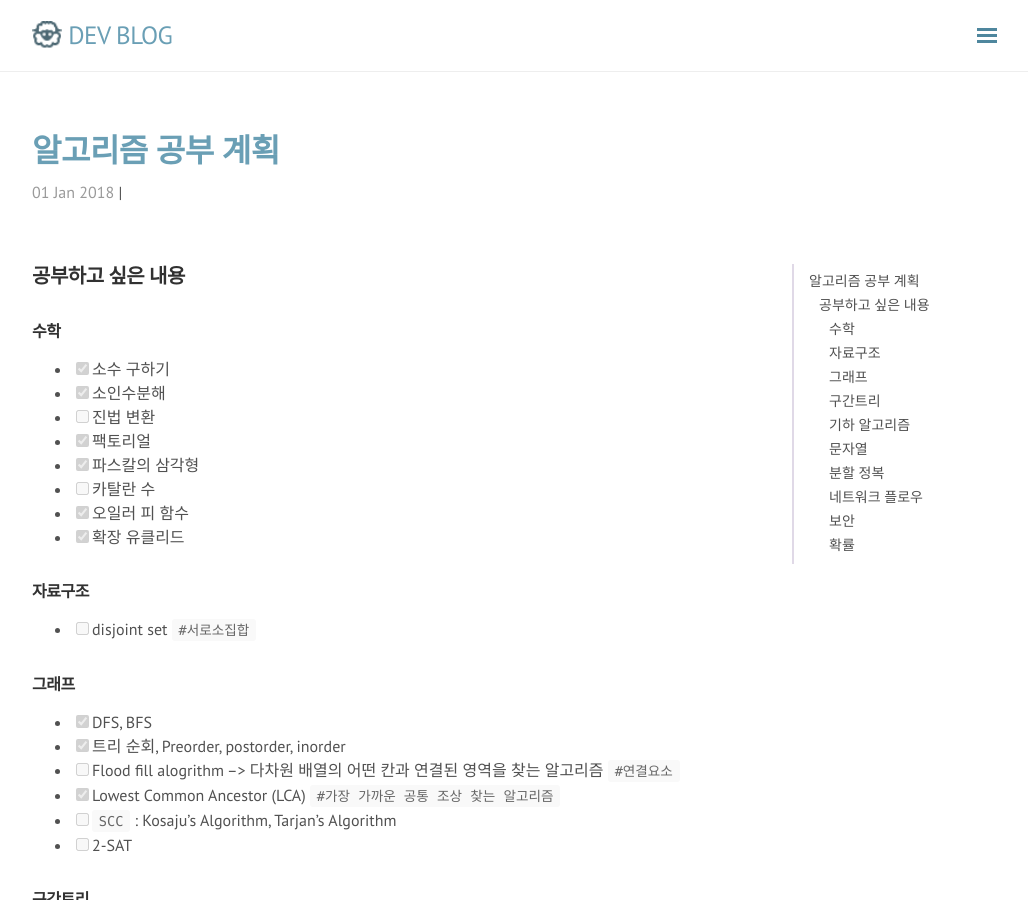
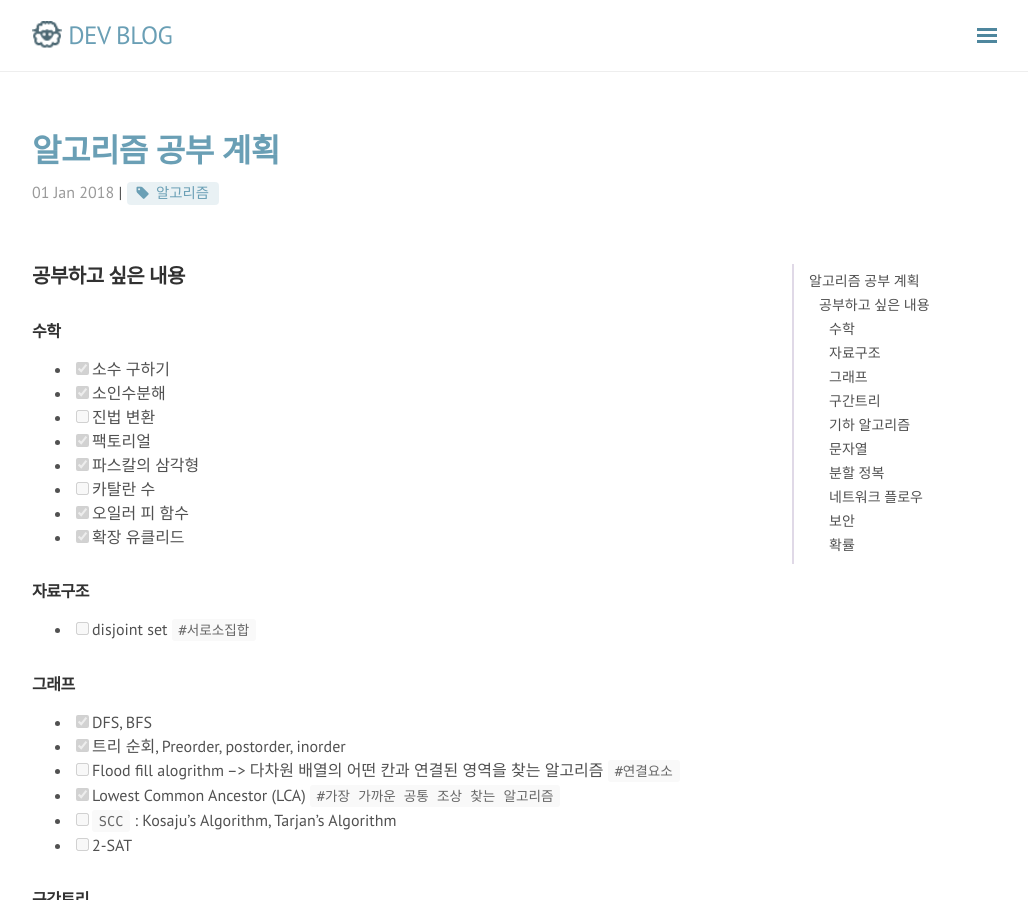
Before and after one commit to rmcodestar/rmcodestar.github.io, a Jekyll site: the page built from _posts/2018-01-01-algorithm-study.md, in a window 1280 px wide and 900 px high. Shown: the whole window, without its empty margins (248-1276 px from the left). Built offline with Jekyll 4.4.1, drawn with Linux system fonts in a browser that asks for light colours; nearby versions of some CDN libraries; comment, search, counter and statistics services are not loaded.

Commit message:
Update 2018-01-01-algorithm-study.md

```diff
--- a/_posts/2018-01-01-algorithm-study.md
+++ b/_posts/2018-01-01-algorithm-study.md
@@ -2,6 +2,7 @@
 layout: post
 title: 알고리즘 공부 계획
 category: 알고리즘
+tag: 알고리즘
 ---
 
 ## 공부하고 싶은 내용
```
